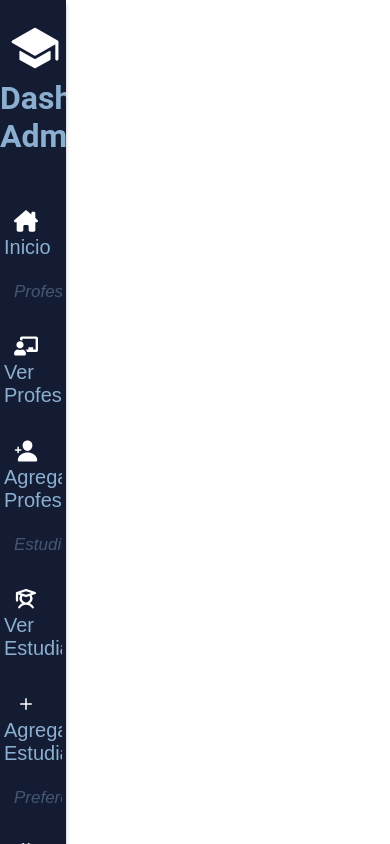
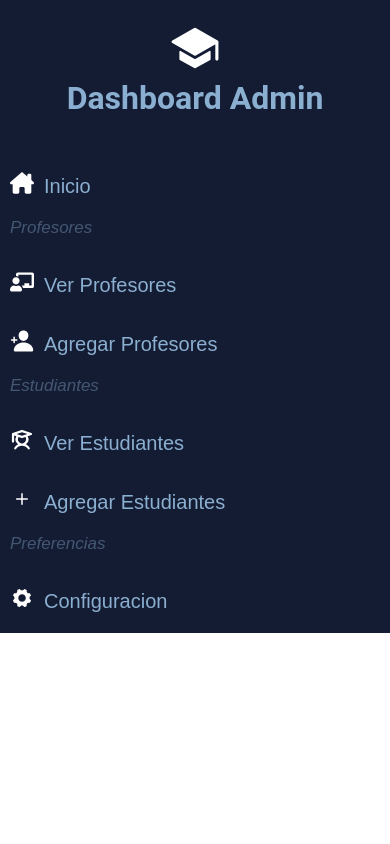
Before and after one commit to oneaplayername223/Sistema-Escolar-Front-End, a React (Create React App) app: page /index in a window 390 px wide. Built offline with nearby package versions, Linux system fonts and the light colour scheme.

Commit message:
Se ha agregado responsividad en la barra lateral de admin

```diff
--- a/src/components/admin-components/adminNav.css
+++ b/src/components/admin-components/adminNav.css
@@ -7,6 +7,9 @@
     display: flexbox;
     box-shadow: 0px 4px 4px rgba(0, 0, 0, 0.25);
     position: fixed;
+
+
+
 }
 
 .adminNav{
@@ -80,3 +83,38 @@ li{
 
 
 }
+.adminCellNav{
+    display: none;
+}
+
+@media screen and (max-width: 600px) {
+    .adminNav-container{
+        width: 100%;
+        height: auto;
+        background: #141c33;
+        color: #8bafd0;
+        display: flexbox;
+        box-shadow: 0px 4px 4px rgba(0, 0, 0, 0.25);
+        position: relative;
+        bottom: 0px;
+        margin: 0px;
+        padding: 0px;
+    }
+    .adminNav{
+        display: flex;
+        font-family: 'Poppins', sans-serif;
+         font-weight: 600px;
+        font-size: 10px;
+        margin: 0px;
+        padding: 0px;
+
+    }
+    .adminNav-list{
+        display: inline-block;
+        text-align: start;
+        list-style: none;
+        padding: 0px;
+        margin: 0px;
+        width: 100%;
+    }
+}
--- a/src/components/admin-components/adminNav.jsx
+++ b/src/components/admin-components/adminNav.jsx
@@ -1,6 +1,6 @@
 import React from "react";
 import { Link } from "react-router-dom";
-
+import CellNav from "./cellNav";
 
 import { FaCheckCircle } from 'react-icons/fa';
 import { FaHouseChimney } from "react-icons/fa6";
@@ -19,7 +19,10 @@ import { IoSchool } from "react-icons/io5";
 import './adminNav.css'
 function AdminNav (){
     return(
-
+<>
+ <nav className="adminCellNav">
+        <CellNav />
+    </nav>
 <div className="adminNav-container">
 <h1><IoSchool className="adminNav-icon" size={50} color="#ffffffff" /><br />Dashboard  Admin </h1>
     <nav className="adminNav">
@@ -38,8 +41,12 @@ function AdminNav (){
             <span className="fastLink">Preferencias</span>
             <li> <IoIosSettings className="adminNav-icon" size={24} color="#ffffffff" /><Link to="/acerca-de" className="adminNav-link">Configuracion</Link></li>
         </ul>
+
     </nav>
+
 </div>
+
+</>
     )
 }
 
--- /dev/null
+++ b/src/components/admin-components/cellNav.css
@@ -0,0 +1,13 @@
+.cellNav-container{
+    background-color: rgb(255, 255, 255);
+    width: 100%;
+    height: 100px;
+    background: #141c33;
+    color: #0084ff;
+    display: flexbox;
+    box-shadow: 0px 4px 4px rgba(0, 0, 0, 0.25);
+    position: fixed;
+    bottom: 0px;
+    margin: 0px;
+    padding: 0px;
+}
--- /dev/null
+++ b/src/components/admin-components/cellNav.jsx
@@ -0,0 +1,18 @@
+import React from 'react'
+import { Link } from 'react-router-dom'
+import './cellNav.css'
+function CellNav() {
+  return (
+    <div className='cellNav-container'>
+        <nav className='cellNav'>
+                <ul className='cellNav-list'>
+                    <li><Link to="/acerca-de" className='cellNav-link'>Acerca de</Link></li>
+                    <li><Link to="/acerca-de" className='cellNav-link'>Contacto</Link></li>
+                    <li><Link to="/acerca-de" className='cellNav-link'>Ayuda</Link></li>
+                </ul>
+            </nav>
+    </div>
+  )
+}
+
+export default CellNav
```
